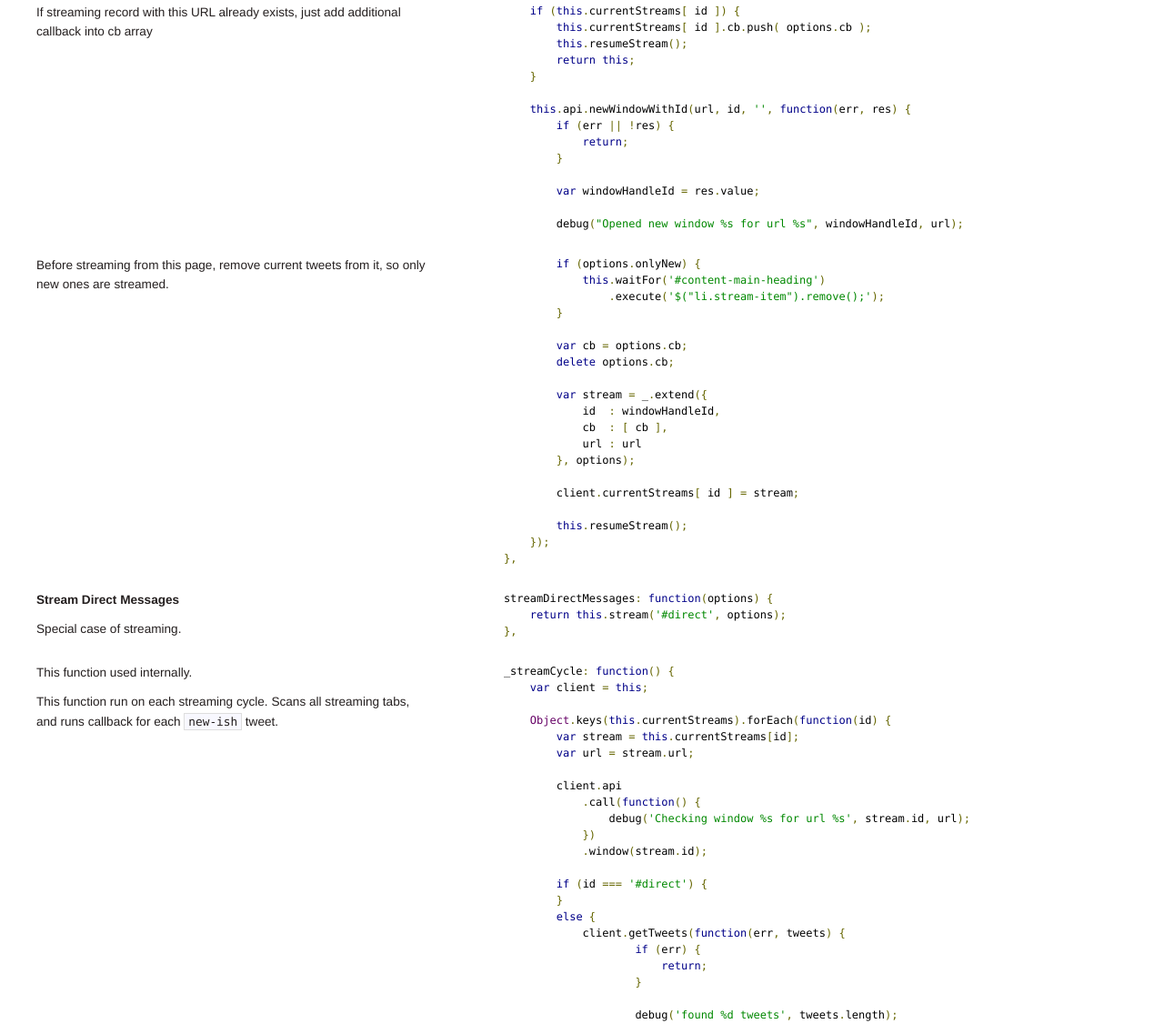
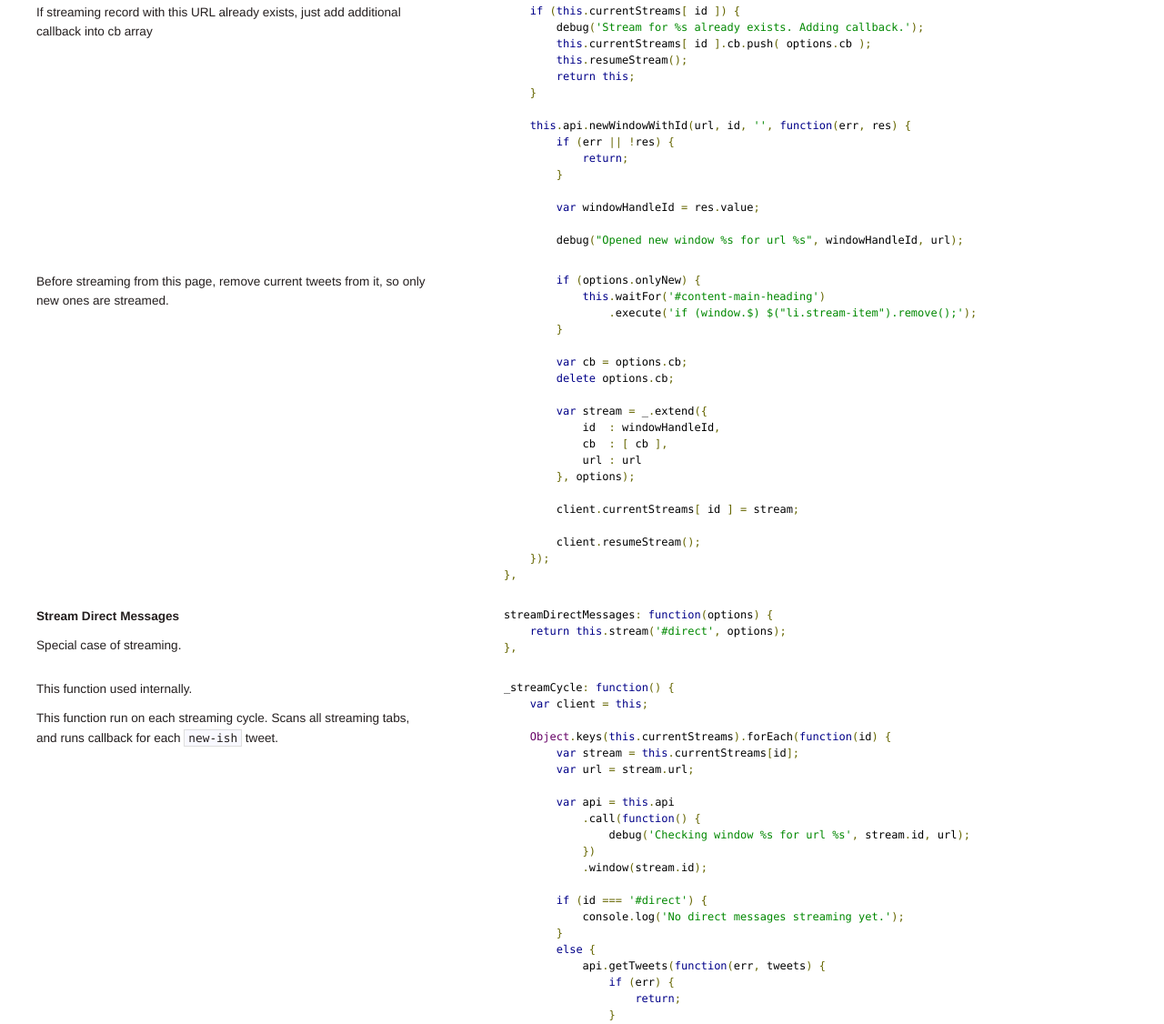
Before and after one commit to hippich/twiser, a website: page docs/lib/streaming.js.html in a window 1280 px wide. Shown: the part 1222-2348 px from the top of the page at 91% size. Drawn offline with Linux system fonts and the light colour scheme.

Commit message:
Update docs

```diff
--- a/docs/lib/streaming.js.html
+++ b/docs/lib/streaming.js.html
@@ -55,6 +55,8 @@ module.exports = {
     }
 </code></pre>
 </td><td class="code"><pre class="source-block"><code>    stream: function(url, options) {
+        debug(&#39;Streaming %s&#39;, url);
+
         var client = this;
         var id = url;
 
@@ -77,6 +79,7 @@ module.exports = {
 </code></pre></td></tr><tr id="section-5"><td class="docs"><div class="pilwrap"><a href="#section-5" class="pilcrow">&#182;</a></div><p>If streaming record with this URL already exists, just add additional callback into cb array</p>
 
 </td><td class="code"><pre class="source-block"><code>        if (this.currentStreams[ id ]) {
+            debug(&#39;Stream for %s already exists. Adding callback.&#39;);
             this.currentStreams[ id ].cb.push( options.cb );
             this.resumeStream();
             return this;
@@ -96,7 +99,7 @@ so only new ones are streamed.</p>
 
 </td><td class="code"><pre class="source-block"><code>            if (options.onlyNew) {
                 this.waitFor(&#39;#content-main-heading&#39;)
-                    .execute(&#39;$(&quot;li.stream-item&quot;).remove();&#39;);
+                    .execute(&#39;if (window.$) $(&quot;li.stream-item&quot;).remove();&#39;);
             }
 
             var cb = options.cb;
@@ -110,7 +113,7 @@ so only new ones are streamed.</p>
 
             client.currentStreams[ id ] = stream;
 
-            this.resumeStream();
+            client.resumeStream();
         });
     },
 
@@ -132,16 +135,17 @@ so only new ones are streamed.</p>
             var stream = this.currentStreams[id];
             var url = stream.url;
 
-            client.api
+            var api = this.api
                 .call(function() {
                     debug(&#39;Checking window %s for url %s&#39;, stream.id, url);
                 })
                 .window(stream.id);
 
             if (id === &#39;#direct&#39;) {
+                console.log(&#39;No direct messages streaming yet.&#39;);
             }
             else {
-                client.getTweets(function(err, tweets) {
+                api.getTweets(function(err, tweets) {
                     if (err) {
                         return;
                     }
@@ -155,7 +159,7 @@ so only new ones are streamed.</p>
                         });
                     });
                 })
-                    .execute(&#39;$(&quot;li.stream-item&quot;).remove();&#39;);
+                .execute(&#39;if (window.$) $(&quot;li.stream-item&quot;).remove();&#39;);
             }
         }.bind(this));
     },
@@ -220,4 +224,4 @@ Calling <code>.pauseStream</code> will switch focus to <code>main</code> tab, so
     }
 };
 
-</code></pre></td></tr></tbody></table><div id="generated">generated Sat Mar 21 2015 00:36:11 GMT-0500 (CDT)  </div></div></body></html>
+</code></pre></td></tr></tbody></table><div id="generated">generated Mon Apr 27 2015 23:34:55 GMT-0500 (CDT)  </div></div></body></html>
```
Also changed, not shown: docs/index.html (+1 -1 lines), docs/lib/tweet.js.html (+1 -1 lines). Lines whose indentation alone changed are shown as unchanged.
